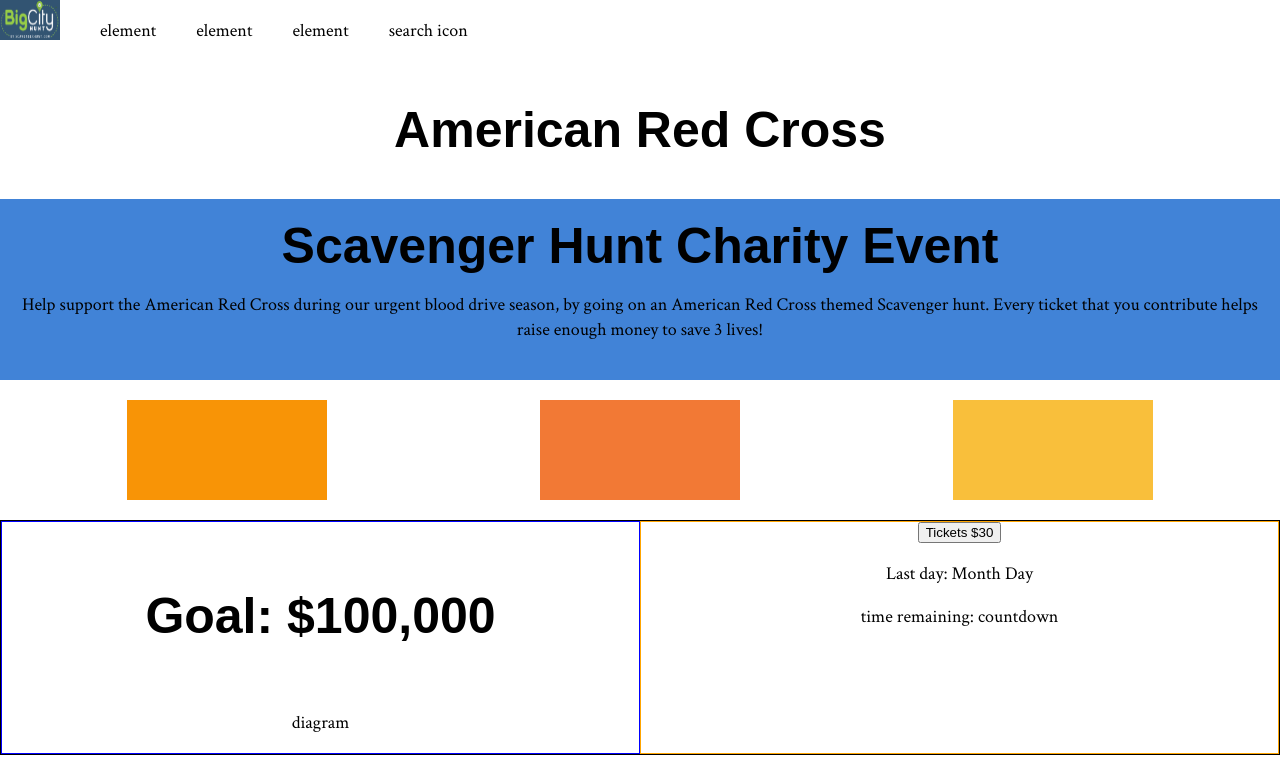
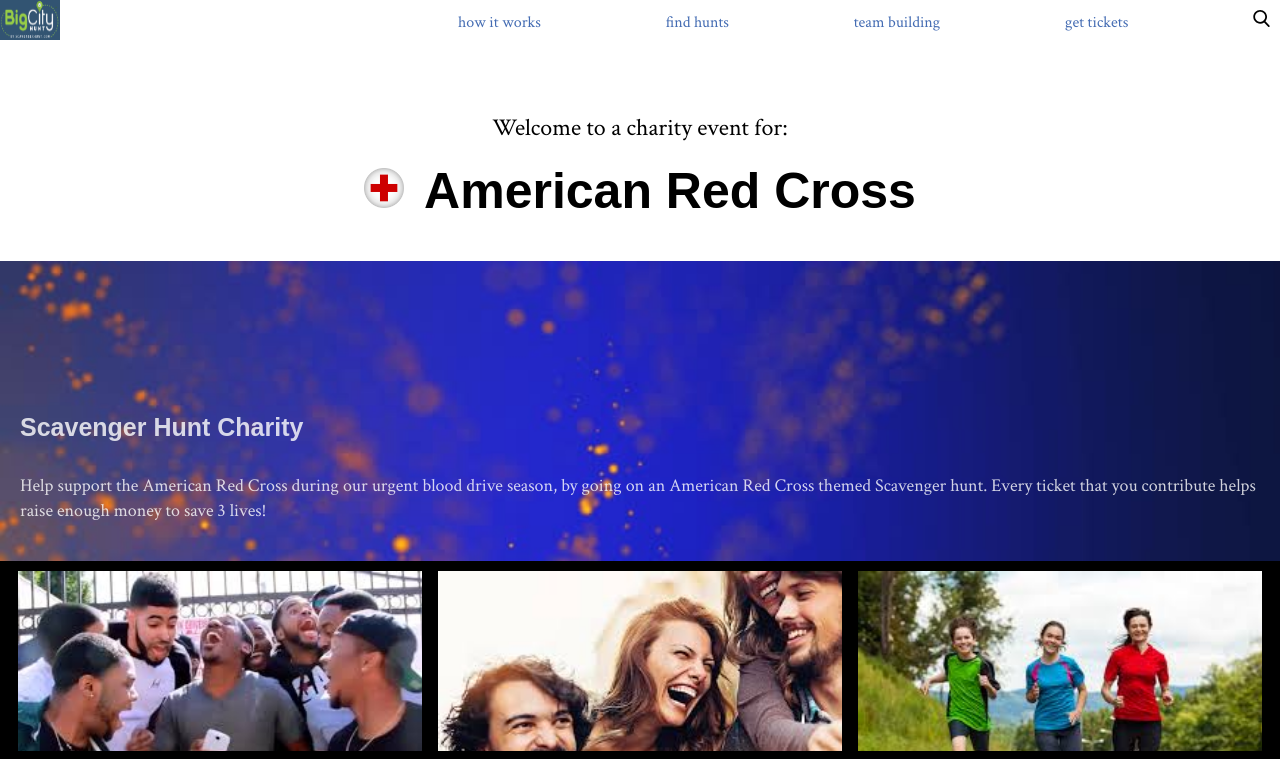
Before and after one commit to brucekchung/big-city, a React app: page / in a window 1280 px wide. Shown: the top 759 px of the page. Built offline with nearby package versions, Linux system fonts and the light colour scheme; a web font is replaced by a local one.

Commit message:
Style top top 3 components

```diff
--- a/src/components/App/App.css
+++ b/src/components/App/App.css
@@ -3,13 +3,11 @@
 
 * {
   box-sizing: border-box;
-  text-align: center;
+  /* text-align: center; */
 }
 
 h1, h2, h3, h4, h5, h6 {
   font-family: 'Allerta', sans-serif;
-  font-size: 50px;
-  line-height: 55px;
 }
 
 p, li, ul {
--- a/src/components/Banner/Banner.css
+++ b/src/components/Banner/Banner.css
@@ -1,16 +1,53 @@
-.Banner {
-  /* border: 1px solid black; */
-}
-
-.logo {
+.Banner .logo {
   height: 40px;
   width: 60px;
 }
 
-nav ul {
+.Banner nav ul {
   display: inline-block;
+  padding-left: 0px;
+  margin: 10px;
+  font-size: 16px;
+  color: #446CB3;
 }
 
-.top-bar {
+.Banner nav ul:hover {
+  color: #E67E22;
+}
+
+.Banner .top-bar {
   display: flex;
+  justify-content: space-between;
 }
+
+.Banner nav {
+  display: flex;
+  justify-content: space-between;
+  float: right;
+  width: 65%;
+  min-width: 500px;
+}
+
+.Banner .red-cross {
+  height: 40px;
+  width: 40px;
+  margin-right: 20px;
+}
+
+.Banner .search {
+  width: 17px;
+  height: 17px;
+}
+
+.Banner h1, h2 {
+  font-size: 50px;
+  line-height: 55px;
+  margin-top: 20px;
+  text-align: center;
+}
+
+.Banner p {
+  text-align: center;
+  margin-top: 70px;
+  font-size: 24px;
+}
--- a/src/components/Banner/Banner.js
+++ b/src/components/Banner/Banner.js
@@ -1,20 +1,25 @@
 import React from 'react'
 import './Banner.css'
 import BCH_logo from '../../assets/BCH_logo.png'
+import search_icon from '../../assets/search.svg'
+import red_cross_logo from '../../assets/red_cross_logo.png'
+// import earth_map from '../../assets/red_cross_logo.png'
 
 const Banner = () => (
   <div className="Banner">
     <div className="top-bar">
       <img className="logo" alt="logo" src={BCH_logo} />
       <nav>
-        <ul>element</ul>
-        <ul>element</ul>
-        <ul>element</ul>
-        <ul>search icon</ul>
+        <ul>how it works</ul>
+        <ul>find hunts</ul>
+        <ul>team building</ul>
+        <ul>get tickets</ul>
+        <ul><img className="search" src={search_icon} alt="search" /></ul>
       </nav>
     </div>
     <div className="title">
-      <h2>American Red Cross</h2>
+      <p>Welcome to a charity event for: </p>
+      <h2><img className="red-cross" alt="logo" src={red_cross_logo} />American Red Cross</h2>
     </div>
   </div>
 )
--- a/src/components/Description/Description.css
+++ b/src/components/Description/Description.css
@@ -1,8 +1,24 @@
 .Description {
-  background: #4183D7;
+  /* background: #4183D7; */
+  background-image: url('../../assets/blue_orange.jpg');
+  background-size: cover;
   padding: 20px;
+  height: 300px;
+  display: flex;
+  flex-direction: column;
+  align-items: flex-start;
+  justify-content: flex-end;
 }
 
 .Description h3 {
   margin: 0px;
+  color: white;
+  opacity: 0.8;
+  line-height: 55px;
+  font-size: 25px;
 }
+
+.Description p {
+  color: white;
+  opacity: 0.8;
+}
--- a/src/components/Description/Description.js
+++ b/src/components/Description/Description.js
@@ -3,7 +3,7 @@
 
 const Description = () => (
   <div className="Description">
-    <h3>Scavenger Hunt Charity Event</h3>
+    <h3>Scavenger Hunt Charity</h3>
     <p>Help support the American Red Cross during our urgent blood drive season, by going on an American Red Cross themed Scavenger hunt. Every ticket that you contribute helps raise enough money to save 3 lives!</p>
   </div>
 )
--- a/src/components/Photos/Photos.css
+++ b/src/components/Photos/Photos.css
@@ -1,23 +1,29 @@
 .Photos {
   display: flex;
   justify-content: space-around;
-  padding: 20px;
+  padding: 10px;
+  background: black;
+  /* overflow: x; */
 }
 
 .picture {
-  height: 100px;
+  height: 180px;
   width: 200px;
-  /* margin: 20px; */
+  width: 32%;
+  min-width: 200px;
 }
 
 .Photos .one {
-  background: #F89406;
+  background-image: url('../../assets/guys_laughing.jpeg');
+  background-size: cover;
 }
 
 .Photos .two {
-  background: #F27935;
+  background-image: url('../../assets/couples_laughing.jpeg');
+  background-size: cover;
 }
 
 .Photos .three {
-  background: #F9BF3B;
+  background-image: url('../../assets/family_run.jpeg');
+  background-size: cover;
 }
```
Also changed, not shown: src/assets/blue_orange.jpg (added), src/assets/couples_laughing.jpeg (added), src/assets/family_run.jpeg (added), src/assets/guys_laughing.jpeg (added), src/assets/red_cross_logo.png (added), src/assets/search.svg (added), 1 other file.
